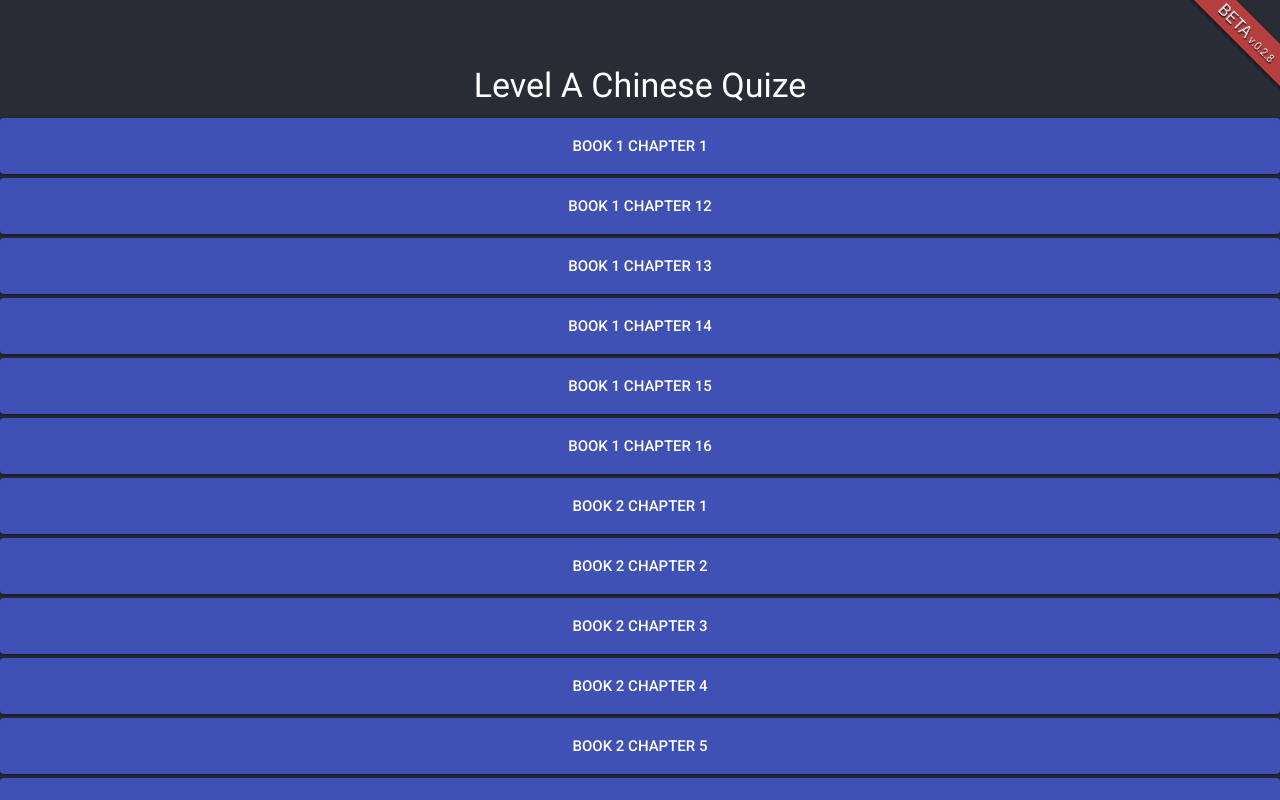
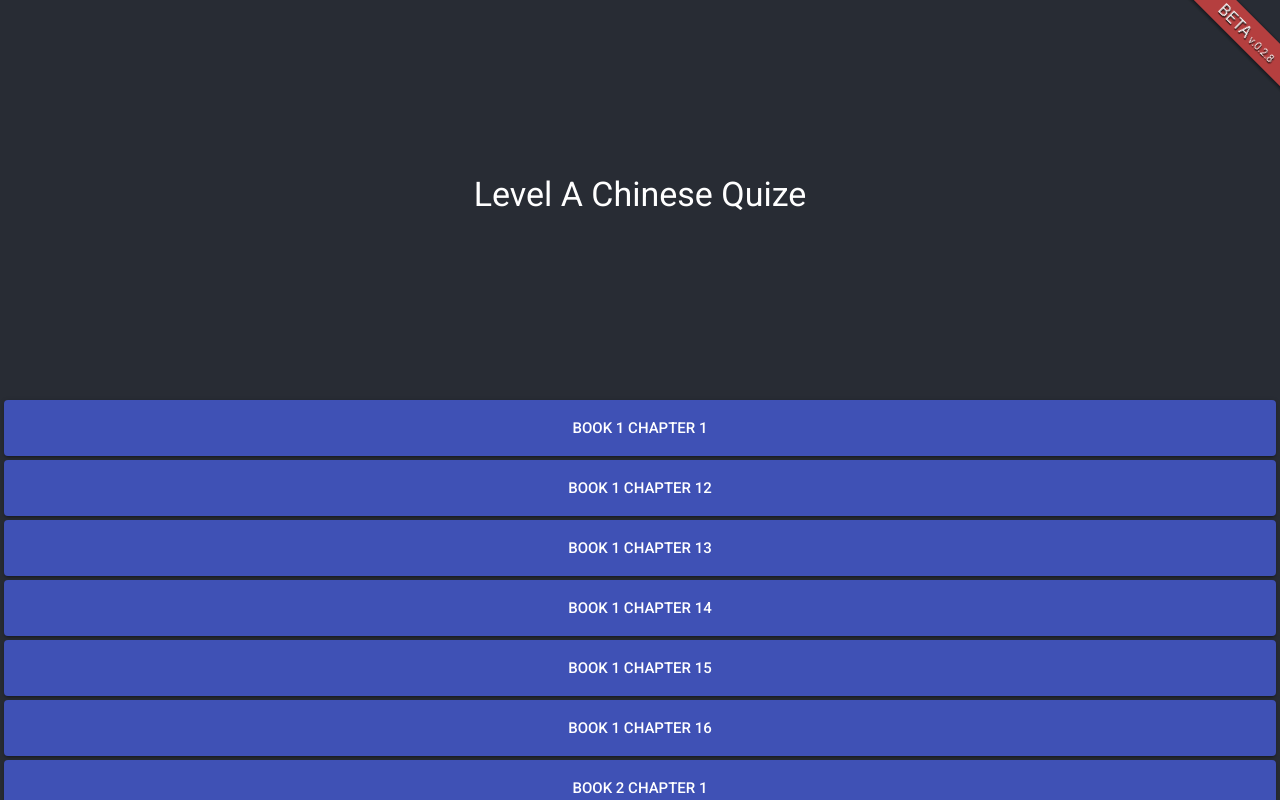
Before and after one commit to BennyCarlsson/mandarin-training, a React (Create React App) app: page / in a window 1280 px wide. Built offline with nearby package versions, Linux system fonts and the light colour scheme.

Commit message:
style changes

```diff
--- a/src/App.css
+++ b/src/App.css
@@ -3,7 +3,7 @@
   min-height: 100vh;
   max-height: 100vh;
   color: white;
-  overflow: scroll;
+  overflow: auto;
 }
 .whiteText {
   color: white;
@@ -24,6 +24,8 @@
   flex-direction: column;
   align-items: center;
   justify-content: center;
+  padding-left: 4px;
+  padding-right: 4px;
 }
 .resultPageWrapper {
   min-height: 100vh;
@@ -74,7 +76,7 @@
   display: flex;
   justify-content: center;
   align-items: center;
-  height: 150px;
+  height: 120px;
   width: 100%;
 }
 
@@ -99,12 +101,16 @@
 .pickChapterTitle {
   display: flex;
   justify-content: center;
-  padding-top: 65px;
+  align-items: center;
+  height: 50vh;
+  text-align: center;
 }
 
 .chooseChapter {
   display: flex;
   flex-direction: column;
+  padding-left: 4px;
+  padding-right: 4px;
 }
 
 .test {
--- a/src/components/ChooseChapters.js
+++ b/src/components/ChooseChapters.js
@@ -5,7 +5,8 @@ import Button from "@material-ui/core/Button"
 
 const styles = {
   primaryColor: {
-    color: "white"
+    color: "white",
+    position: "absolute"
   },
   button: { marginBottom: "4px", height: "56px" }
 }
--- a/src/components/QuizPage.js
+++ b/src/components/QuizPage.js
@@ -7,7 +7,7 @@ import LinearProgress from "@material-ui/core/LinearProgress"
 const styles = theme => ({
   linearProgressDeterminate: {
     backgroundColor: "#8f9bee",
-    width: "100%"
+    width: "100vw"
   },
   linearProgressDeterminateBar: {
     backgroundColor: "#3f51b5"
```
Also changed, not shown: src/todo.txt.
